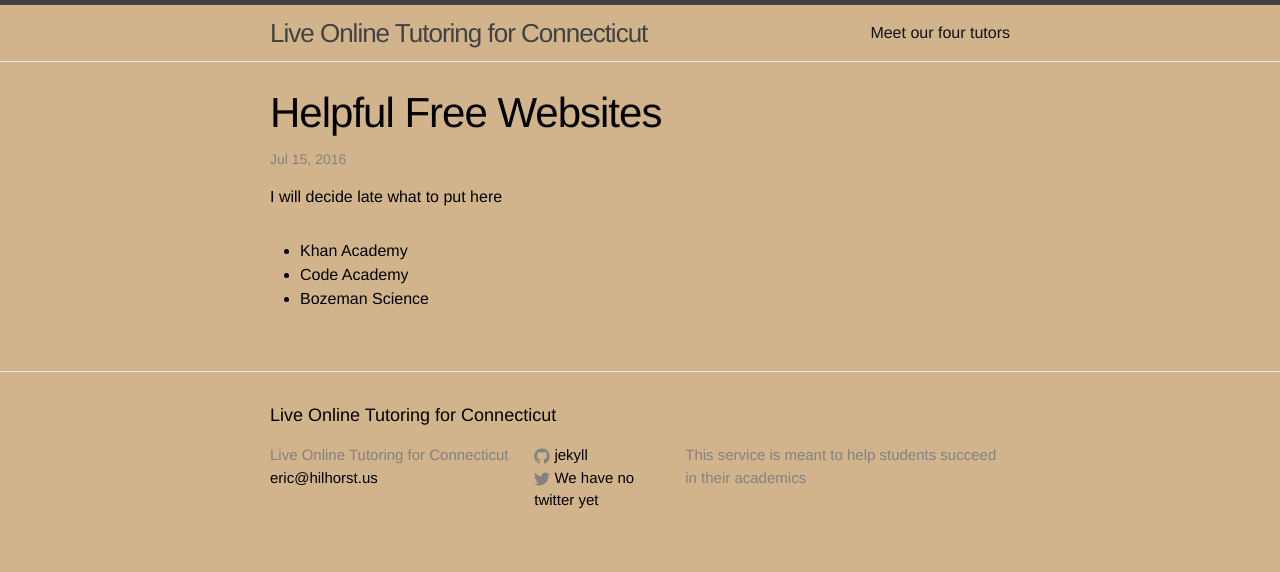
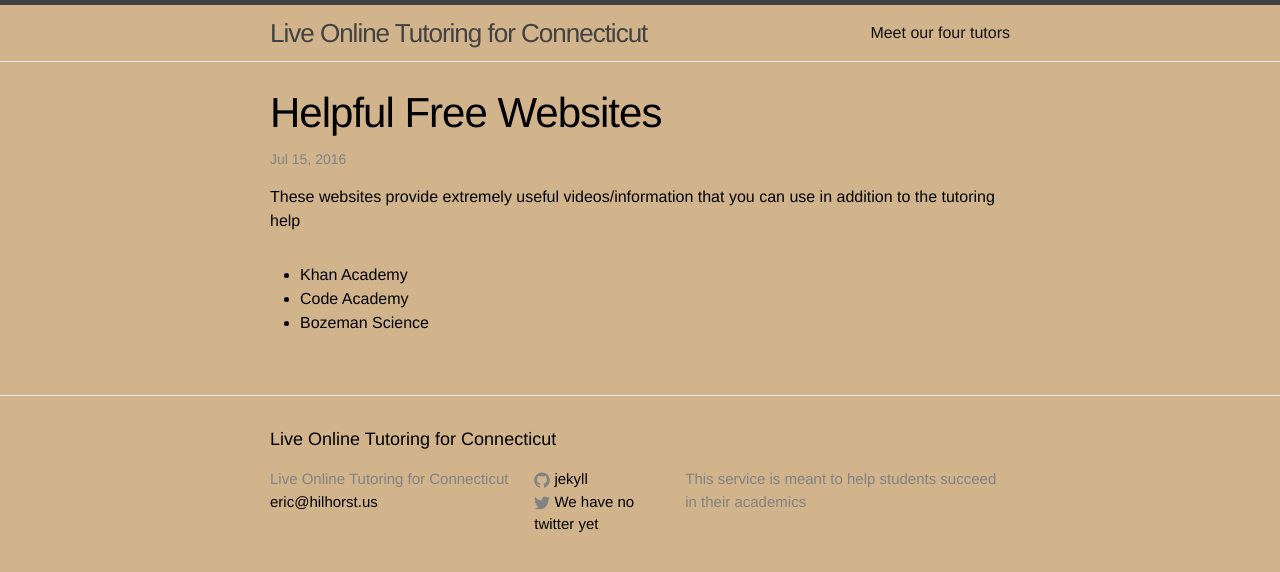
Before and after one commit to pepe454/pepe454.github.io, a Jekyll site: the page built from _posts/2016-07-15-welcome-to-jekyll.markdown, in a window 1280 px wide. Shown: the top 572 px of the page. Built offline with Jekyll 4.4.1, drawn with Linux system fonts in a browser that asks for light colours.

Commit message:
Update post.html

```diff
--- a/_layouts/post.html
+++ b/_layouts/post.html
@@ -7,7 +7,7 @@
   <header class="post-header">
     <h1 class="post-title" itemprop="name headline">{{ page.title }}</h1>
     <p class="post-meta"><time datetime="{{ page.date | date_to_xmlschema }}" itemprop="datePublished">{{ page.date | date: "%b %-d, %Y" }}</time>{% if page.author %} • <span itemprop="author" itemscope itemtype="http://schema.org/Person"><span itemprop="name">{{ page.author }}</span></span>{% endif %}</p>
-    I will decide late what to put here
+    These websites provide extremely useful videos/information that you can use in addition to the tutoring help
   </header>
 
   <div class="post-content" itemprop="articleBody">
```
